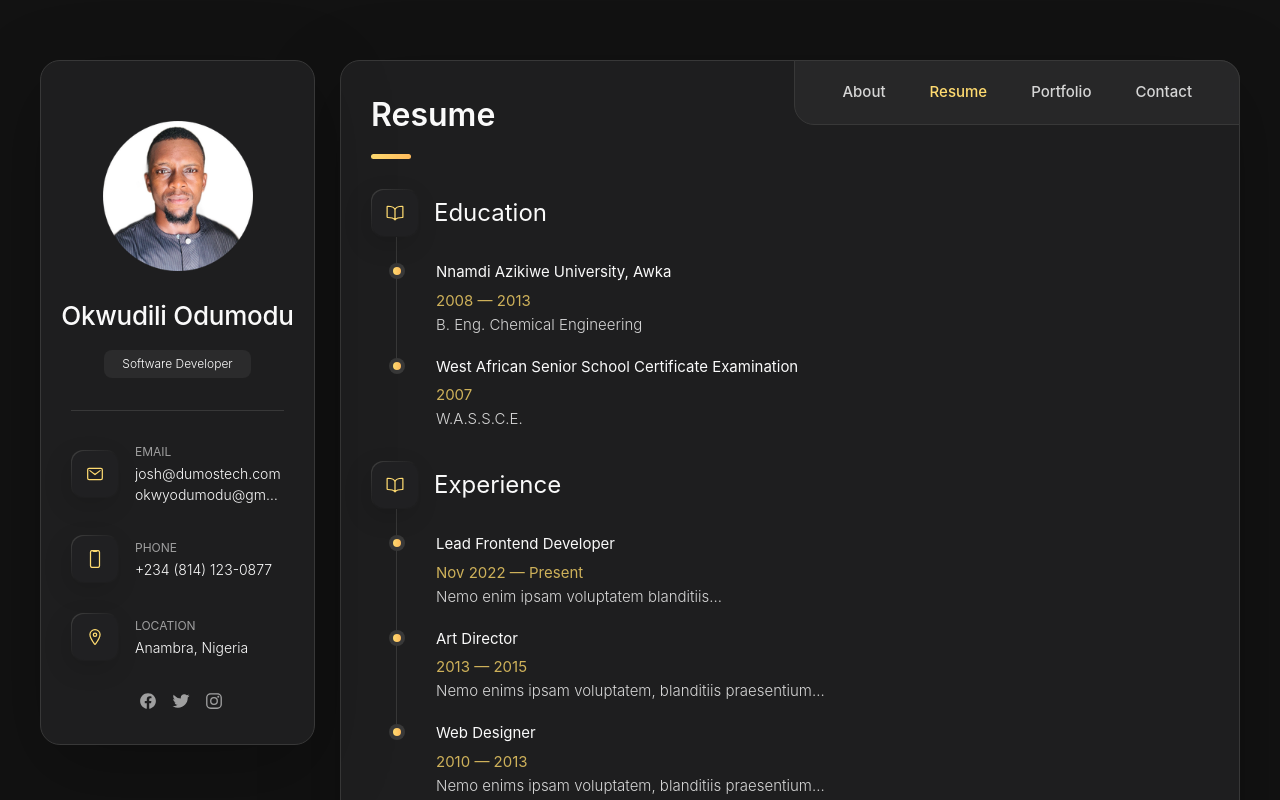
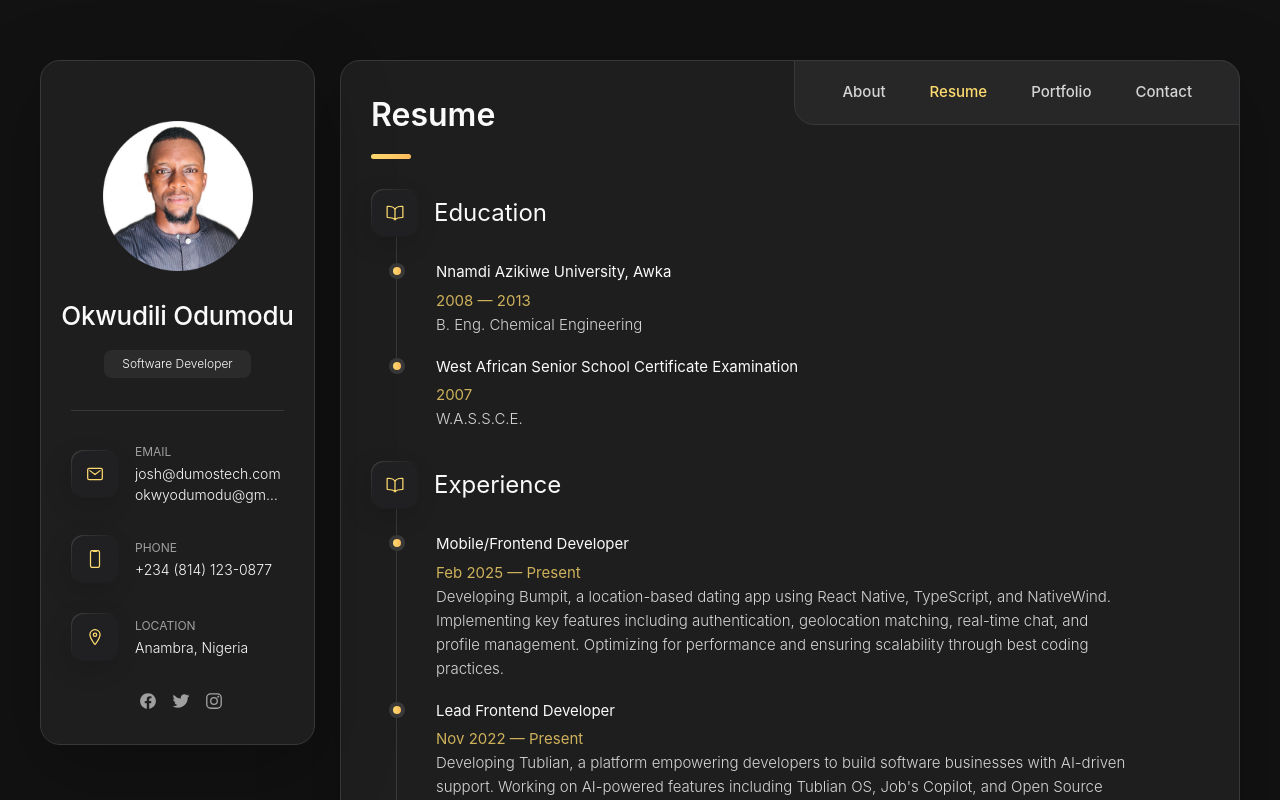
Before and after one commit to Pikarestiv/my-portfolio-website, a React (Create React App) app: page / in a window 1280 px wide. Both pictures are taken after a click on the button "Resume". Shown: the top 800 px of the page. Built offline with nearby package versions, Linux system fonts and the light colour scheme.

Commit message:
Update resume section

```diff
--- a/src/components/Resume.tsx
+++ b/src/components/Resume.tsx
@@ -25,37 +25,124 @@ const TimelineSection: FC<{
   </section>
 );
 
-const SkillItem: FC<{ skill: string; proficiency: number }> = ({
-  skill,
-  proficiency,
+// const SkillItem: FC<{ skill: string; proficiency: number }> = ({
+//   skill,
+//   proficiency,
+// }) => (
+//   <li className="skills-item">
+//     <div className="title-wrapper">
+//       <h5 className="h5">{skill}</h5>
+//       {/* <data value={proficiency}>{proficiency}%</data> */}
+//     </div>
+//     <div className="skill-progress-bg">
+//       <div className={`skill-progress-fill w-[${proficiency}%]`} />
+//     </div>
+//   </li>
+// );
+
+const SkillCategory: FC<{ title: string; skills: string[] }> = ({
+  title,
+  skills,
 }) => (
-  <li className="skills-item">
+  <div>
+    <h4
+      className="text-lg font-medium mb-3"
+      style={{ color: "hsl(45, 54%, 58%)" }}
+    >
+      {title}
+    </h4>
+    <ul className="space-y-2">
+      {skills.map((skill, index) => (
+        <li
+          key={`${title}-${index}`}
+          className="text-sm"
+          style={{ color: "hsl(0, 0%, 84%)" }}
+        >
+          {skill}
+        </li>
+      ))}
+    </ul>
+  </div>
+);
+
+const SkillItem: FC<{ skill: string }> = ({ skill }) => (
+  <li className="skills-item" style={{ color: "hsl(0, 0%, 84%)" }}>
     <div className="title-wrapper">
       <h5 className="h5">{skill}</h5>
-      <data value={proficiency}>{proficiency}%</data>
-    </div>
-    <div className="skill-progress-bg">
-      <div className={`skill-progress-fill w-[${proficiency}%]`} />
     </div>
   </li>
 );
 
+// const SkillsSection: FC<{
+//   skills: Array<{ skill: string; proficiency: number }>;
+// }> = ({ skills }) => (
+//   <section className="skill">
+//     <h3 className="h3 skills-title">My Skills</h3>
+//     <ul className="skills-list content-card">
+//       {skills.map((skillItem, index) => (
+//         <SkillItem
+//           key={index}
+//           skill={skillItem.skill}
+//           proficiency={skillItem.proficiency}
+//         />
+//       ))}
+//     </ul>
+//   </section>
+// );
+
 const SkillsSection: FC<{
   skills: Array<{ skill: string; proficiency: number }>;
-}> = ({ skills }) => (
+}> = ({ skills }) => {
+  // Manually assigned skills to categories
+  const skillsByCategory = {
+    core: ["TypeScript", "JavaScript", "React.js", "Tailwind CSS"],
+    frameworks: [
+      "Next.js",
+      "Material-UI",
+      "Express.js",
+      "Node.js",
+      "React Native",
+    ],
+    backend: ["MongoDB", "MySQL", "PHP", "RESTful APIs"],
+    tools: [
+      "Git",
+      "Agile Methodologies",
+      "UI/UX Implementation",
+      "Responsive Design",
+      "AWS",
+    ],
+  };
+
+  // Category titles
+  const categories = [
+    { id: "core", title: "Core Technologies" },
+    { id: "frameworks", title: "Frameworks & Libraries" },
+    { id: "backend", title: "Backend & Database" },
+    { id: "tools", title: "Development Tools" },
+  ];
+
+  return (
     <section className="skill">
-    <h3 className="h3 skills-title">My Skills</h3>
+      <h3 className="h3 skills-title" style={{ color: "hsl(45, 54%, 58%)" }}>
+        My Skills
+      </h3>
+
       <ul className="skills-list content-card">
-      {skills.map((skillItem, index) => (
-        <SkillItem
-          key={index}
-          skill={skillItem.skill}
-          proficiency={skillItem.proficiency}
+        <div className="grid grid-cols-1 md:grid-cols-2 gap-6">
+          {categories.map((category) => (
+            <SkillCategory
+              key={category.id}
+              title={category.title}
+              skills={
+                skillsByCategory[category.id as keyof typeof skillsByCategory]
+              }
             />
           ))}
+        </div>
       </ul>
     </section>
   );
+};
 
 const Resume: FC = () => {
   const educationItems = [
@@ -73,27 +160,103 @@ const Resume: FC = () => {
 
   const experienceItems = [
     {
-      title: "Lead Frontend Developer",
-      date: "Nov 2022 — Present",
-      description: "Nemo enim ipsam voluptatem blanditiis...",
+      title: "Mobile/Frontend Developer",
+      company: "MS. SOUMYA MANDALAPU",
+      location: "USA",
+      date: "Feb 2025 — Present",
+      description:
+        "Developing Bumpit, a location-based dating app using React Native, TypeScript, and NativeWind. Implementing key features including authentication, geolocation matching, real-time chat, and profile management. Optimizing for performance and ensuring scalability through best coding practices.",
     },
     {
-      title: "Art Director",
-      date: "2013 — 2015",
-      description: "Nemo enims ipsam voluptatem, blanditiis praesentium...",
+      title: "Lead Frontend Developer",
+      company: "TUBLIAN",
+      location: "Ohio, USA",
+      date: "Nov 2022 — Present",
+      description:
+        "Developing Tublian, a platform empowering developers to build software businesses with AI-driven support. Working on AI-powered features including Tublian OS, Job's Copilot, and Open Source project finder. Transforming UI/UX designs into responsive interfaces, implementing front-facing features, and collaborating with cross-functional teams on microservices.",
     },
     {
-      title: "Web Designer",
-      date: "2010 — 2013",
-      description: "Nemo enims ipsam voluptatem, blanditiis praesentium...",
+      title: "Frontend Developer",
+      company: "MS. SOUMYA MANDALAPU",
+      location: "USA",
+      date: "Oct 2024 — Present",
+      description:
+        "Developing Unspokenn, a web application for anonymous abuse reporting across the United States. Building reusable components with React.JS, TypeScript, and Tailwind CSS. Implementing accessibility best practices and working in an agile environment with daily stand-ups and code reviews.",
+    },
+    {
+      title: "Web Developer",
+      company: "PASSPORT PARLIAMENT",
+      location: "Lagos, Nigeria",
+      date: "Jul 2023 — Oct 2023",
+      description:
+        "Developed the official website for Passport Parliament, a travel agency providing passport processing and consultation services. Created an intuitive UI with interactive features for service listings, inquiry forms, and customer testimonials. Optimized website performance and SEO to improve search rankings.",
+    },
+    {
+      title: "Frontend Developer",
+      company: "ANAMBRA TECHIES",
+      location: "Anambra, Nigeria",
+      date: "Sep 2022 — Oct 2022",
+      description:
+        "Secured 2nd place in the SMFest Hackathon, developing Fundin, a web application streamlining funding acquisition for Nigerian startups. Translated UI/UX design concepts into responsive web pages and ensured smooth integration with backend services. Participated in code reviews, testing, and debugging.",
+    },
+    {
+      title: "Frontend Developer",
+      company: "SUNGOLDTECH",
+      location: "Imo, Nigeria",
+      date: "Aug 2022 — Sep 2022",
+      description:
+        "Contributed to Girma, a mentorship platform for seed to series A tech startups. Converted Figma designs into Next.js code using atomic design system for consistent UI components. Ensured the platform was mobile-responsive, performance-optimized, and built for scalability.",
+    },
+    {
+      title: "Frontend Developer",
+      company: "DILLALI",
+      location: "Tallinn, Estonia",
+      date: "Mar 2022 — Apr 2022",
+      description:
+        "Contributed to Dillali, a financial management tool for SMBs. Worked across multiple codebases including website, web app, and mobile app. Led implementation of user-facing features and collaborated with design and backend teams to ensure smooth data flow and application functionality.",
+    },
+    {
+      title: "Full-stack Developer",
+      company: "MR. AKIN AKINLOYE",
+      location: "England, UK",
+      date: "Nov 2021 — Jan 2022",
+      description:
+        "Developed Excel2SQL, a custom application for importing Excel data into MySQL databases for efficient querying and reporting. Led agile development with weekly sprints and pair-programming. Managed and maintained MySQL database, ensuring data integrity and optimizing performance.",
+    },
+    {
+      title: "Full-stack Developer",
+      company: "KROSA MODEL SCHOOLS",
+      location: "Anambra, Nigeria",
+      date: "Jan 2020 — May 2021",
+      description:
+        "Developed a customized results portal with features for student result uploads, secure access via PINs, automated grading, and comprehensive admin dashboard. Led computer studies classes and managed ICT infrastructure including installations, updates, and troubleshooting.",
+    },
+    {
+      title: "Full-stack Developer",
+      company: "DUMOFIELD FARMS",
+      location: "Anambra, Nigeria",
+      date: "Mar 2018 — Dec 2018",
+      description:
+        "Led development of a stock inventory management application to streamline operations and improve tracking efficiency. Designed the system architecture and implemented iterative development with continuous testing. Provided comprehensive documentation and ongoing maintenance.",
     },
   ];
 
   const skills = [
-    { skill: "Web Design", proficiency: 80 },
-    { skill: "Graphic Design", proficiency: 70 },
-    { skill: "Branding", proficiency: 90 },
-    { skill: "WordPress", proficiency: 50 },
+    { skill: "TypeScript", proficiency: 95 },
+    { skill: "JavaScript", proficiency: 95 },
+    { skill: "React.js", proficiency: 90 },
+    { skill: "Next.js", proficiency: 85 },
+    { skill: "Tailwind CSS", proficiency: 90 },
+    { skill: "Material-UI", proficiency: 85 },
+    { skill: "Node.js", proficiency: 80 },
+    { skill: "Express.js", proficiency: 80 },
+    { skill: "MongoDB", proficiency: 75 },
+    { skill: "MySQL", proficiency: 75 },
+    { skill: "UI/UX Implementation", proficiency: 85 },
+    { skill: "Responsive Design", proficiency: 90 },
+    { skill: "Git", proficiency: 85 },
+    { skill: "Agile Methodologies", proficiency: 80 },
+    { skill: "PHP", proficiency: 70 },
   ];
 
   return (
```
Lines whose indentation alone changed are shown as unchanged.
